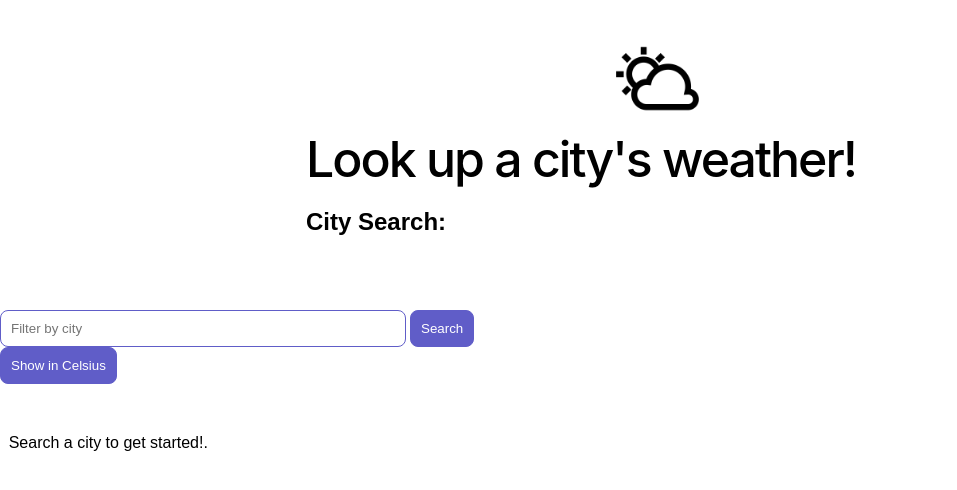
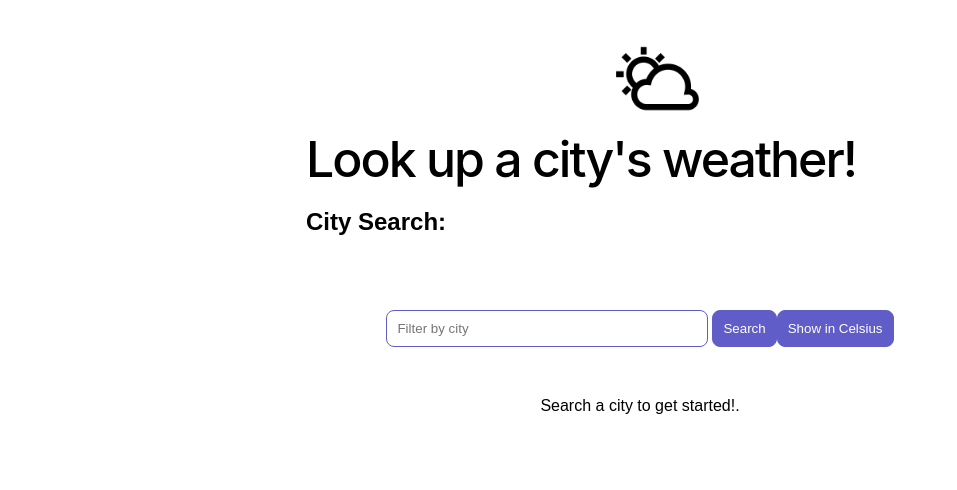
Before and after one commit to AJayll/WeatherPage, an Angular app: page / in a window 1280 px wide. Shown: the top 490 px of the page, without its empty margins (0-957 px from the left). Built offline with nearby package versions, Linux system fonts and the light colour scheme; no server answers.

Commit message:
Centered everything

```diff
--- a/src/app/weather/weather.component.css
+++ b/src/app/weather/weather.component.css
@@ -21,6 +21,23 @@
     color: white;
     border-radius: 8px;
   }
+
+  .search-section {
+    display: flex;
+    justify-content: center;
+    align-items: center;
+  }
+  .search-bar input[type="text"] {
+    width: 300px;
+  }
+  /*Just want to center everything in the page*/
+  .results {
+    text-align: center;
+    display: flex;
+    justify-content: center;
+    align-items: center;
+  }
+
   @media (min-width: 500px) and (max-width: 768px) {
     .results {
         grid-template-columns: repeat(2, 1fr);
--- a/src/app/weather/weather.component.html
+++ b/src/app/weather/weather.component.html
@@ -1,11 +1,10 @@
-<section>
-    <form>
+<section class = "search-section">
+    <form class = "search-bar">
       <input type="text" placeholder="Filter by city" #cityFilter/>
       <!--input type="text" placeholder="Filter by state" #stateFilter/      had some ideas to add state as another filter option-->
       <button class="primary" type="button" (click)="filterResults(cityFilter.value)">Search</button>
+        <!-- Toggle Button for Celsius/Fahrenheit -->
     </form>
-
-    <!-- Toggle Button for Celsius/Fahrenheit -->
     <button class="toggle-button" (click)="toggleTemperatureUnit()">
       Show in {{ useCelsius ? 'Fahrenheit' : 'Celsius' }}
     </button>
```
